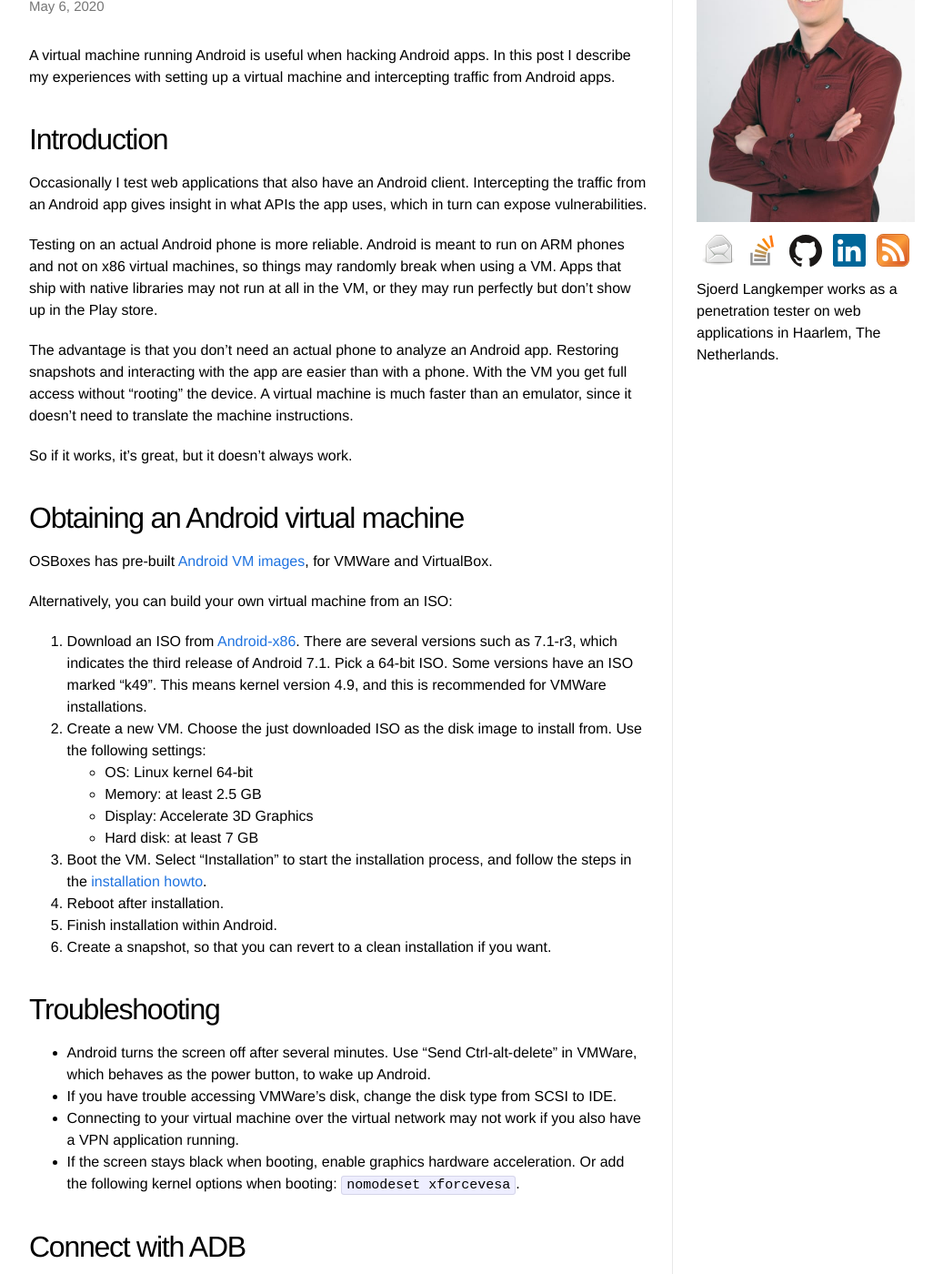
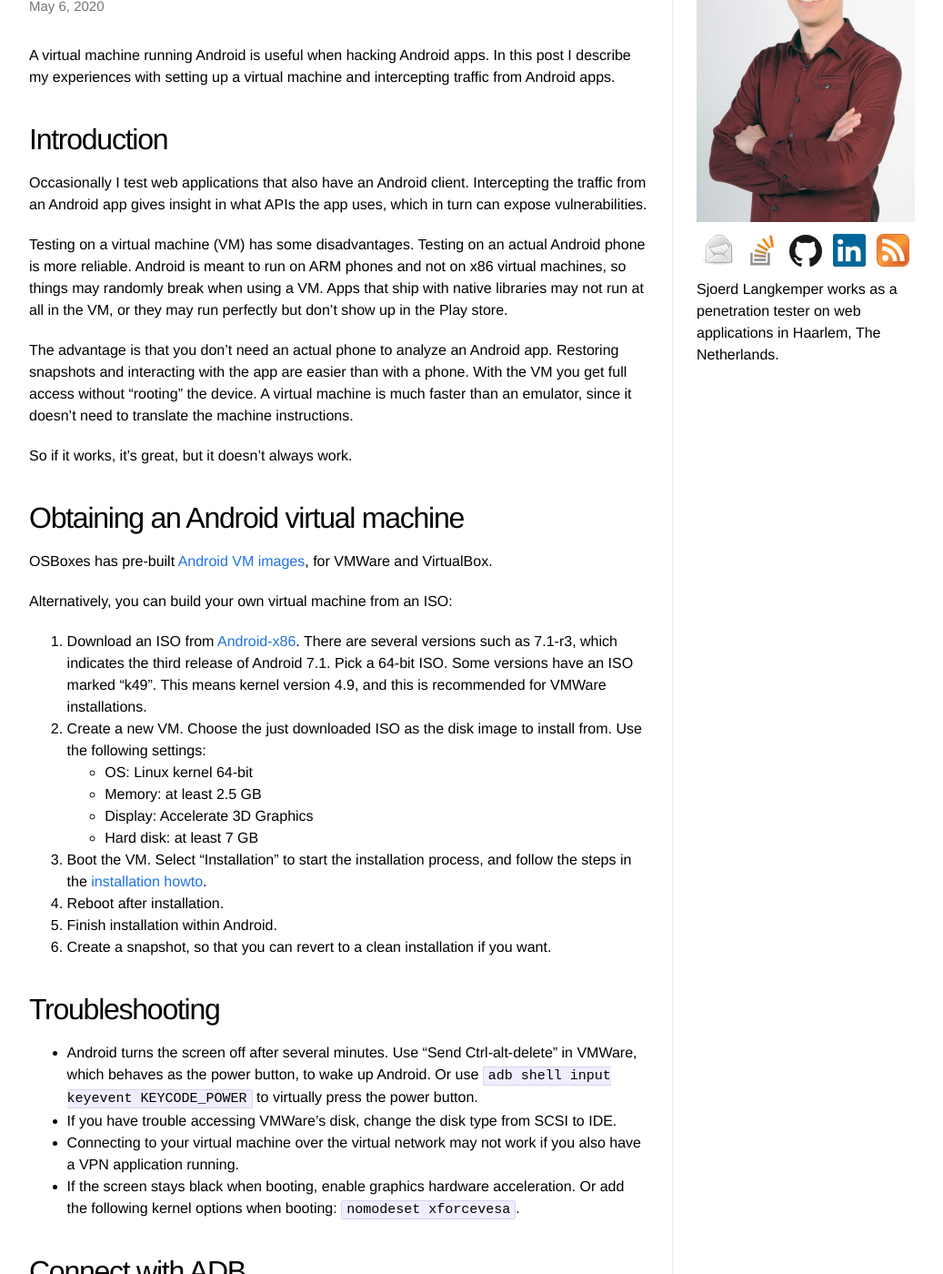
Before and after one commit to Sjord/Sjord.github.io, a Jekyll site: the page built from _posts/2020-04-02-testing-android-apps-on-a-virtual-machine.md, in a window 1280 px wide and 1400 px high, scrolled down 271 px. Shown: the whole window at 91% size, without its empty margins (108-1145 px from the left). Built offline with Jekyll 4.4.1, drawn with Linux system fonts in a browser that asks for light colours.

Commit message:
Small fixes on Android post

```diff
--- a/_posts/2020-04-02-testing-android-apps-on-a-virtual-machine.md
+++ b/_posts/2020-04-02-testing-android-apps-on-a-virtual-machine.md
@@ -11,7 +11,7 @@
 
 Occasionally I test web applications that also have an Android client. Intercepting the traffic from an Android app gives insight in what APIs the app uses, which in turn can expose vulnerabilities.
 
-Testing on an actual Android phone is more reliable. Android is meant to run on ARM phones and not on x86 virtual machines, so things may randomly break when using a VM. Apps that ship with native libraries may not run at all in the VM, or they may run perfectly but don't show up in the Play store.
+Testing on a virtual machine (VM) has some disadvantages. Testing on an actual Android phone is more reliable. Android is meant to run on ARM phones and not on x86 virtual machines, so things may randomly break when using a VM. Apps that ship with native libraries may not run at all in the VM, or they may run perfectly but don't show up in the Play store.
 
 The advantage is that you don't need an actual phone to analyze an Android app. Restoring snapshots and interacting with the app are easier than with a phone. With the VM you get full access without "rooting" the device. A virtual machine is much faster than an emulator, since it doesn't need to translate the machine instructions.
 
@@ -38,7 +38,7 @@
 
 ## Troubleshooting
 
-* Android turns the screen off after several minutes. Use "Send Ctrl-alt-delete" in VMWare, which behaves as the power button, to wake up Android.
+* Android turns the screen off after several minutes. Use "Send Ctrl-alt-delete" in VMWare, which behaves as the power button, to wake up Android. Or use `adb shell input keyevent KEYCODE_POWER` to virtually press the power button.
 * If you have trouble accessing VMWare's disk, change the disk type from SCSI to IDE.
 * Connecting to your virtual machine over the virtual network may not work if you also have a VPN application running.
 * If the screen stays black when booting, enable graphics hardware acceleration. Or add the following kernel options when booting: `nomodeset xforcevesa`.
```
